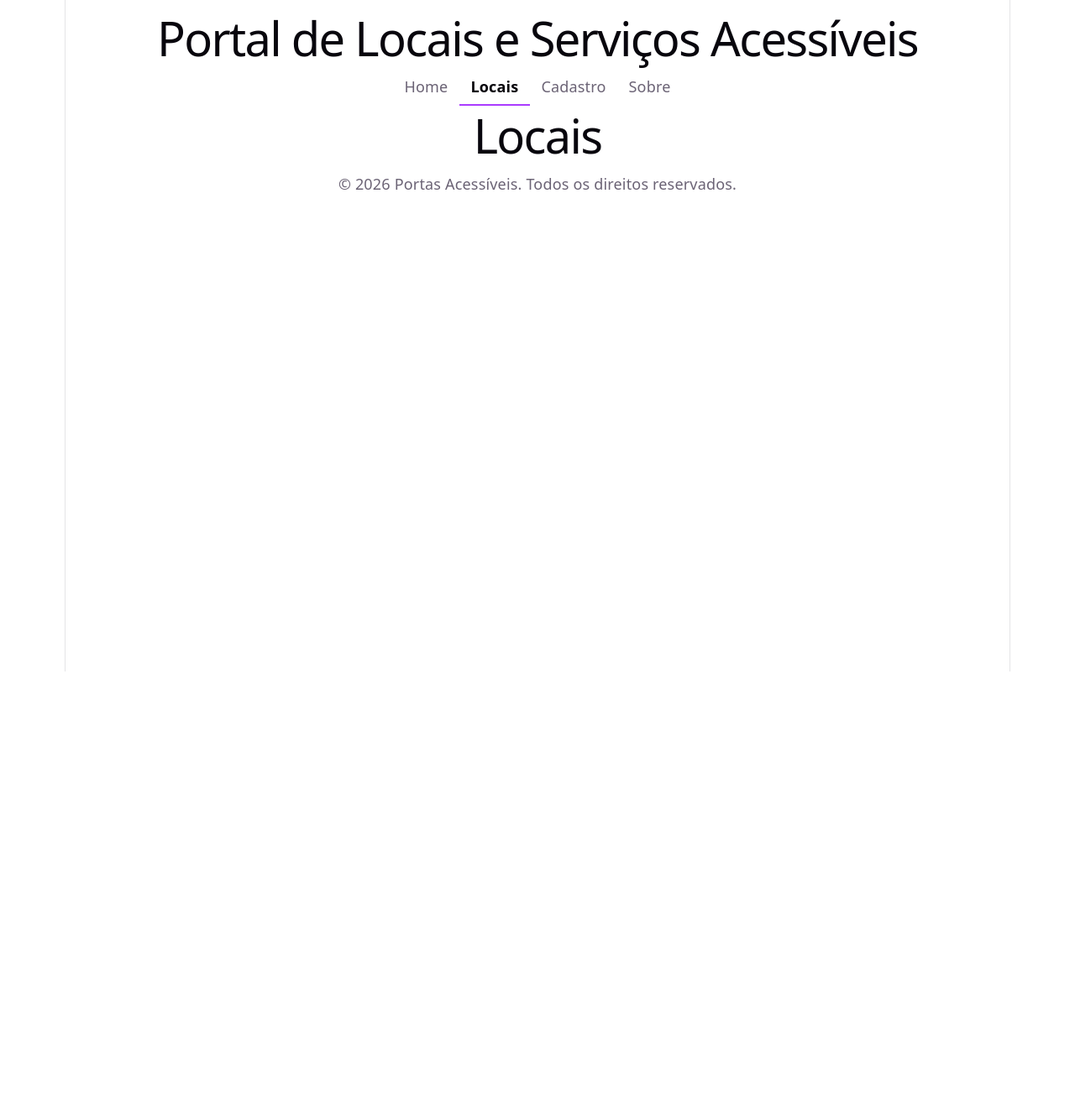
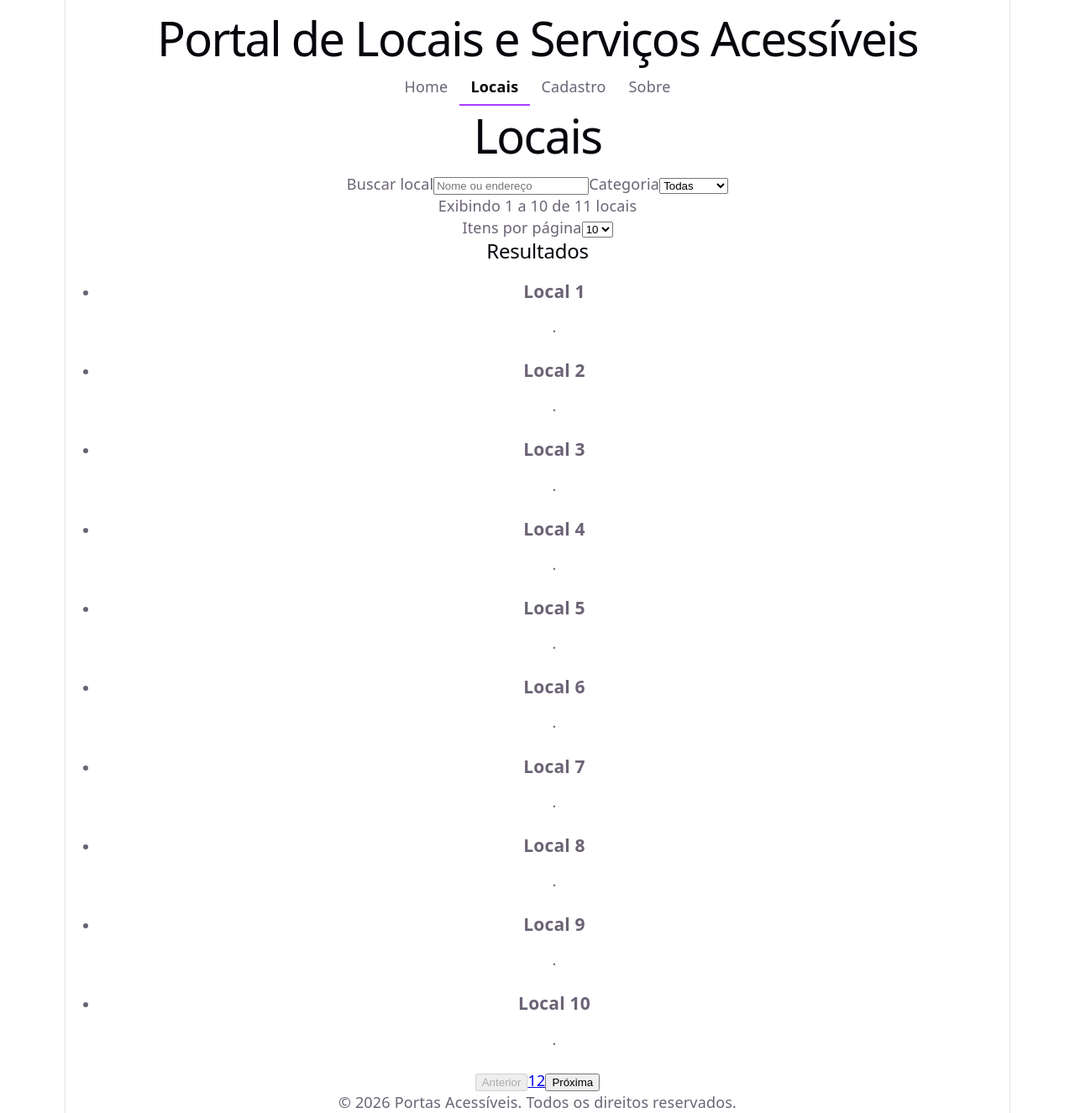
Before and after one commit to 1TDSPJ-26/portal-locais-acessiveis, a React (Vite) app: page /locais in a window 1280 px wide. Shown: the whole page at 84% size. Before the commit the page ends 800 px from the top, so only its background shows below. Built offline with nearby package versions, Linux system fonts and the light colour scheme.

Commit message:
feat: Criacao de um componente reutilizavel Pagincao, e pagina interativa dos locais

```diff
--- a/src/hooks/usePaginacao.ts
+++ b/src/hooks/usePaginacao.ts
@@ -63,4 +63,6 @@ export function usePaginacao<T>(filtrados: T[], optionsPorPagina?: number[]) {
         handleMudarPorPagina,
         handleFiltroAlterado,
     } as const;
+
+
 }
--- a/src/pages/Locais/index.tsx
+++ b/src/pages/Locais/index.tsx
@@ -1,7 +1,86 @@
+
+import { useRef, useState } from "react";
+
+type Local = { id: number; nome: string; categoria?: "Cultura" | "Educação" | "Lazer" | "Saúde"; endereco?: string; };
+
+const locais: Local[] = [
+    { id: 1, nome: "Local 1" },
+    { id: 2, nome: "Local 2" },
+    { id: 3, nome: "Local 3" },
+    { id: 4, nome: "Local 4" },
+    { id: 5, nome: "Local 5" },
+    { id: 6, nome: "Local 6" },
+    { id: 7, nome: "Local 7" },
+    { id: 8, nome: "Local 8" },
+    { id: 9, nome: "Local 9" },
+    { id: 10, nome: "Local 10" },
+    { id: 11, nome: "Local 11" },
+];
+
+const opcoesPorPagina = [5, 10, 20];
+
 export default function Locais() {
+  const [termo, setTermo] = useState("");
+  const [categoria, setCategoria] = useState("todas");
+  const [pagina, setPagina] = useState(1);
+  const [porPagina, setPorPagina] = useState(10);
+  const inicioListagemRef = useRef<HTMLHeadingElement>(null);
+
+  const filtrados = locais.filter((local) => {
+    const correspondeAoTermo = `${local.nome} ${local.endereco}`.toLocaleLowerCase("pt-BR").includes(termo.trim().toLocaleLowerCase("pt-BR"));
+    const correspondeACategoria = categoria === "todas" || local.categoria === categoria;
+    return correspondeAoTermo && correspondeACategoria;
+  });
+  const totalPaginas = Math.max(1, Math.ceil(filtrados.length / porPagina));
+  const paginaAtual = Math.min(pagina, totalPaginas);
+  const inicio = (paginaAtual - 1) * porPagina;
+  const visiveis = filtrados.slice(inicio, inicio + porPagina);
+  const primeiroItem = filtrados.length === 0 ? 0 : inicio + 1;
+  const ultimoItem = Math.min(inicio + porPagina, filtrados.length);
+
+  function handleTermoChange(novoTermo: string) { setTermo(novoTermo); setPagina(1); }
+  function handleCategoriaChange(novaCategoria: string) { setCategoria(novaCategoria); setPagina(1); }
+  function irParaPagina(novaPagina: number) {
+    setPagina(novaPagina);
+    inicioListagemRef.current?.focus();
+  }
+
   return (
-    <div>
+    <section className="locais">
       <h1>Locais</h1>
-    </div>
+      <div className="locais-filtros" aria-label="Filtros de locais">
+        <label>Buscar local
+          <input type="search" value={termo} onChange={(event) => handleTermoChange(event.target.value)} placeholder="Nome ou endereço" />
+        </label>
+        <label>Categoria
+          <select value={categoria} onChange={(event) => handleCategoriaChange(event.target.value)}>
+            <option value="todas">Todas</option><option value="Cultura">Cultura</option><option value="Educação">Educação</option><option value="Lazer">Lazer</option><option value="Saúde">Saúde</option>
+          </select>
+        </label>
+      </div>
+      <div className="locais-resumo">
+        <p aria-live="polite">Exibindo {primeiroItem} a {ultimoItem} de {filtrados.length} locais</p>
+        <label>Itens por página
+          <select value={porPagina} onChange={(event) => setPorPagina(Number(event.target.value))}>
+            {opcoesPorPagina.map((opcao) => <option key={opcao} value={opcao}>{opcao}</option>)}
+          </select>
+        </label>
+      </div>
+      <h2 id="inicio-listagem" ref={inicioListagemRef} tabIndex={-1}>Resultados</h2>
+      {visiveis.length > 0 ? (
+        <ul className="lista-locais" aria-label="Locais encontrados">
+          {visiveis.map((local) => <li key={local.id}><h3>{local.nome}</h3><p>{local.categoria} · {local.endereco}</p></li>)}
+        </ul>
+      ) : <p role="status">Nenhum local foi encontrado para os filtros informados.</p>}
+      {totalPaginas > 1 && (
+        <nav className="paginacao" aria-label="Paginação">
+          <button type="button" onClick={() => irParaPagina(paginaAtual - 1)} disabled={paginaAtual === 1}>Anterior</button>
+          {Array.from({ length: totalPaginas }, (_, indice) => indice + 1).map((numero) => (
+            <a key={numero} href="#inicio-listagem" aria-current={numero === paginaAtual ? "page" : undefined} onClick={(event) => { event.preventDefault(); irParaPagina(numero); }}>{numero}</a>
+          ))}
+          <button type="button" onClick={() => irParaPagina(paginaAtual + 1)} disabled={paginaAtual === totalPaginas}>Próxima</button>
+        </nav>
+      )}
+    </section>
   );
 }
```
Also changed, not shown: src/components/Paginacao/index.tsx (added, +57 -0 lines).
